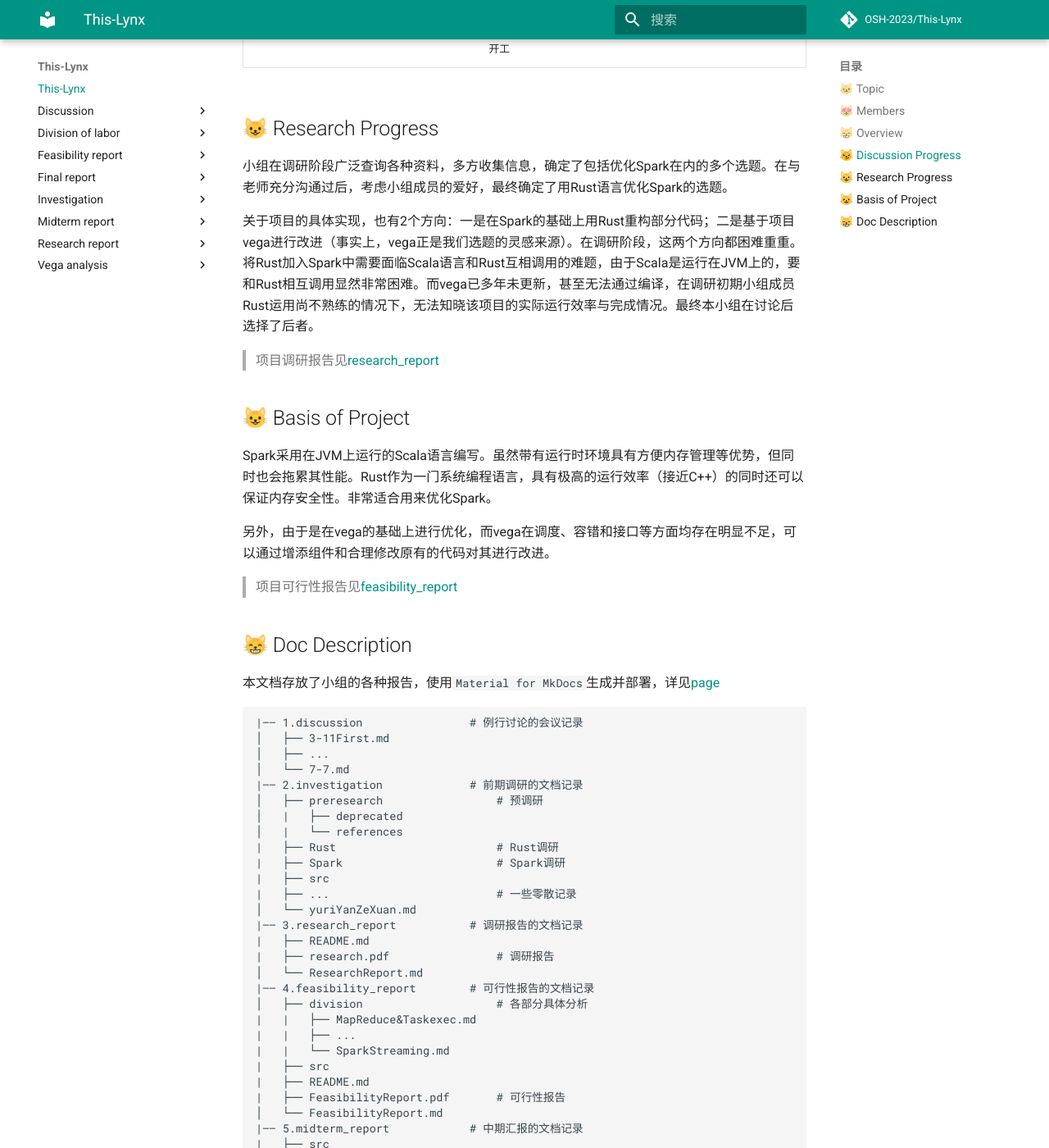
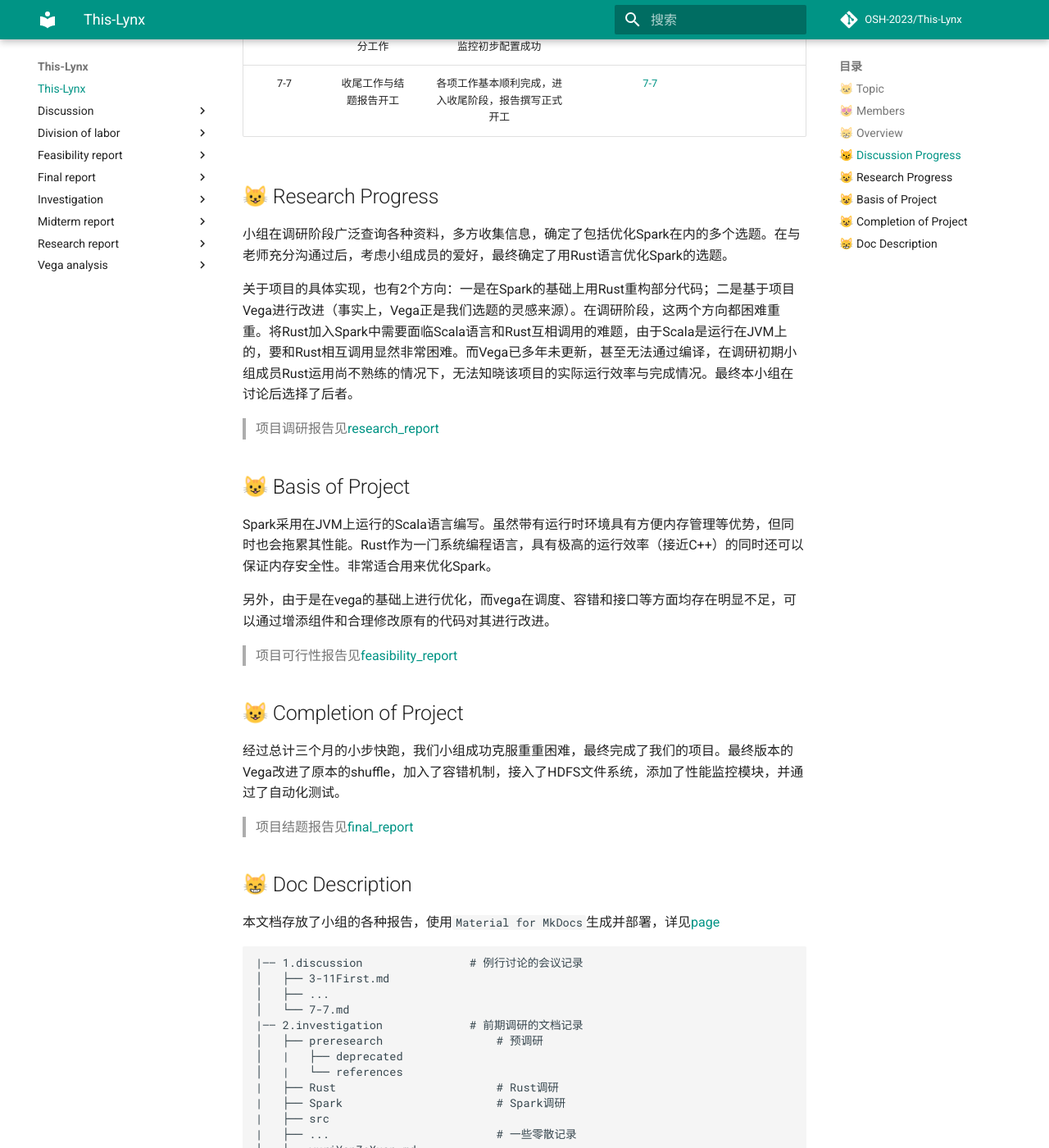
Before and after one commit to OSH-2023/This-Lynx, an MkDocs documentation site: the page built from docs/README.md, in a window 1280 px wide and 1400 px high, scrolled down 2849 px. Shown: the whole window at 82% size. Built offline with MkDocs 1.6.1 and Material for MkDocs 9.7.7, drawn with Linux system fonts in a browser that asks for light colours; comment, search, counter and statistics services are not loaded; some of the changed text lies outside the part shown.

Commit message:
update report

```diff
--- a/docs/README.md
+++ b/docs/README.md
@@ -31,44 +31,46 @@
 
 ## 😸 Overview
 
-本项目基于印度开发者rajasekarv开发的vega项目，使用Rust语言（nightly）重构分布式计算框架Spark，实现其核心功能并进行性能上的优化。
-原作者的项目已停止更新2年，项目中存在大量未完成部分，且已无法在当前版本的Rust nightly下通过编译。本小组对该项目进行了维护，修正了部分代码，提升了容错性和运行效率，增加了与Hdfs、Prometheus、Grafana等的接口。目前vega已可以完成基本的分布式计算操作，并在许多任务上实现了相对Spark的较大性能提升。
+本项目基于印度开发者rajasekarv开发的Vega项目，使用Rust语言（nightly）重构分布式计算框架Spark，实现其核心功能并进行性能上的优化。
+
+原作者的项目已于2021年停止更新，项目中存在大量未完成部分，且已无法在当前版本的rust-nightly下通过编译。本小组对该项目进行了维护，修正了部分代码，提升了容错性和运行效率，增加了与HDFS、Prometheus等的接口，加入文件系统和性能监控模块。目前Vega已可以完成基本的分布式计算操作，并在许多任务上实现了相对Spark的较大性能提升。
 
 >  项目仓库[Repository](https://github.com/XhyDds/vega)
+>
 >  用户手册[GuideBook](https://xhydds.github.io/vega/)
 
 ## 😼 Discussion Progress
 
-| 日期  |          主题          |             内容             |                               记录                                  |     备注     |
-| :---: | :--------------------: |:--------------------------------:| :--------------------------------------------------------------------: | :----------: |
-| 3-11  |      首次讨论          |   讨论并提出了若干可选的选题方向  |         [3-11First](./docs/discussion/3-11First.md)               |              |
-| 3-18  |      调研结果讨论      |    确定了选题大方向，考虑分布式系统相关选题  |            [3-18Pre](./docs/discussion/3-18Pre.md)                 |              |
-| 3-26  |        正式立项        |    围绕选题调研了相关项目与论文  |   [3-26FormalTopic](./docs/discussion/3-26FormalTopic.md)         |              |
-|  4-2  |      选题最终方案      |     挑选出了若干具体选题，并在老师帮助下最终确定选题：基于Rust优化Spark性能瓶颈   |     [4-2TopicFinal](./docs/discussion/4-2TopicFinal.md)           | 老师参会讨论 |
-|  4-9  |     可行性方案分工     |     确定了Spark相关内容的调研与分工  |  [4-9FeasibilityDivision](./docs/discussion/4-9FeasibilityDivision.md)  |              |
-| 4-13  |     可行性报告讨论     |     继续交流Spark相关内容，进一步细化分工         |  [4-13FeasibilityDiscussion](./docs/discussion/4-13FeasibilityDis2.md)  |              |
-| 4-16  |     可行性报告讨论     |     继续交流Spark相关内容，讨论技术路线和理论技术依据    | [4-16FeasibilityDiscussion2](./docs/discussion/4-16FeasibilityDis3.md) |              |
-| 4-22  |     可行性报告讨论     |     继续交流Spark相关内容，综合各方面因素，确定在vega基础上实现rust版的spark     | [4-22FeasibilityDiscussion3](./docs/discussion/4-22FeasibilityDis4.md) |              |
-|  5-5  |        中期汇报        |     分享各自项目进度，汇总中期报告 |  [5-5MidtermDiscussion](./docs/discussion/5-5Midterm.md)         |              |
-|  5-7  |        尝试vega        |     尝试将修改vega使之能够正常运行与部署     |     [5-7TryVega](./docs/discussion/5-7TryVega.md)              |              |
-| 5-11  |      定位vega分工      |     确定了对vega进行代码调研与修改的分工   |    [5-11LocateVega](./docs/discussion/5-11LocateVega.md)          |              |
-| 5-14  |        讨论尝试        |     尝试SSH和TCP尝试，为多机部署vega做准备   |   [5-14VegaDis](./docs/discussion/5-14VegaDiscussion.md)         |              |
-| 5-18  | 阅读代码，尝试双机连接 |  讨论了阅读vega代码的收获，理清运行逻辑，并尝试双机部署vega  |                    |              |
-| 5-21  | 阅读代码，尝试多机连接 |  讨论了阅读vega代码的收获，大致确定可修改的代码位置，并尝试多机部署vega  |    |              |
-| 5-28  |        阅读代码       |  讨论了阅读vega代码的收获，并尝试对其中部分代码进行修改|           |              |
-|  6-2  |     讨论Lab4的分工     |  讨论lab4分工，进一步尝试对vega部分代码进行修改      |   [6-2Lab4](./docs/discussion/6-2Lab4.md)                 |              |
-|  6-8  |   完成Lab4的剩余部分   |  完成lab4，进一步尝试对vega部分代码进行修改      |        [6-8Lab4](./docs/discussion/6-8Lab4.md)                 |              |
-| 6-11  |    讨论接下来的工作    |   期末考前最后一次例会，进一步尝试对vega部分代码进行修改，并讨论考后的项目规划    |         [6-11Job](./docs/discussion/6-11Job.md)                 |              |
-|  7-4  |  考试周后继续完善项目  |    期末考试后的第一次例会，讨论了项目进展，多点发力、全速推进   |                [7-4](./docs/discussion/7-4.md)                     |              |
-|  7-5  |      继续完善项目      |    shuffle方面的优化基本完成，编写了多个benchmark     |     [7-5](./docs/discussion/7-5.md)                     |              |
-|  7-6  |   基本完成大部分工作   |    hdfs与容错基本完成，性能监控初步配置成功    |         [7-6](./docs/discussion/7-6.md)                     |              |
-|  7-7  | 收尾工作与结题报告开工 |    各项工作基本顺利完成，进入收尾阶段，报告撰写正式开工     |         [7-7](./docs/discussion/7-7.md)                     |              |
+| 日期  |          主题          |                                     内容                                     |                                  记录                                  |     备注     |
+| :---: | :--------------------: | :--------------------------------------------------------------------------: | :--------------------------------------------------------------------: | :----------: |
+| 3-11  |        首次讨论        |                        讨论并提出了若干可选的选题方向                        |              [3-11First](./docs/discussion/3-11First.md)               |              |
+| 3-18  |      调研结果讨论      |                   确定了选题大方向，考虑分布式系统相关选题                   |                [3-18Pre](./docs/discussion/3-18Pre.md)                 |              |
+| 3-26  |        正式立项        |                         围绕选题调研了相关项目与论文                         |        [3-26FormalTopic](./docs/discussion/3-26FormalTopic.md)         |              |
+|  4-2  |      选题最终方案      | 挑选出了若干具体选题，并在老师帮助下最终确定选题：基于Rust优化Spark性能瓶颈  |          [4-2TopicFinal](./docs/discussion/4-2TopicFinal.md)           | 老师参会讨论 |
+|  4-9  |     可行性方案分工     |                       确定了Spark相关内容的调研与分工                        | [4-9FeasibilityDivision](./docs/discussion/4-9FeasibilityDivision.md)  |              |
+| 4-13  |     可行性报告讨论     |                    继续交流Spark相关内容，进一步细化分工                     | [4-13FeasibilityDiscussion](./docs/discussion/4-13FeasibilityDis2.md)  |              |
+| 4-16  |     可行性报告讨论     |              继续交流Spark相关内容，讨论技术路线和理论技术依据               | [4-16FeasibilityDiscussion2](./docs/discussion/4-16FeasibilityDis3.md) |              |
+| 4-22  |     可行性报告讨论     |   继续交流Spark相关内容，综合各方面因素，确定在vega基础上实现rust版的spark   | [4-22FeasibilityDiscussion3](./docs/discussion/4-22FeasibilityDis4.md) |              |
+|  5-5  |        中期汇报        |                        分享各自项目进度，汇总中期报告                        |        [5-5MidtermDiscussion](./docs/discussion/5-5Midterm.md)         |              |
+|  5-7  |        尝试vega        |                     尝试将修改vega使之能够正常运行与部署                     |             [5-7TryVega](./docs/discussion/5-7TryVega.md)              |              |
+| 5-11  |      定位vega分工      |                     确定了对vega进行代码调研与修改的分工                     |         [5-11LocateVega](./docs/discussion/5-11LocateVega.md)          |              |
+| 5-14  |        讨论尝试        |                    尝试SSH和TCP尝试，为多机部署vega做准备                    |         [5-14VegaDis](./docs/discussion/5-14VegaDiscussion.md)         |              |
+| 5-18  | 阅读代码，尝试双机连接 |          讨论了阅读vega代码的收获，理清运行逻辑，并尝试双机部署vega          |                                                                        |              |
+| 5-21  | 阅读代码，尝试多机连接 |    讨论了阅读vega代码的收获，大致确定可修改的代码位置，并尝试多机部署vega    |                                                                        |              |
+| 5-28  |        阅读代码        |            讨论了阅读vega代码的收获，并尝试对其中部分代码进行修改            |                                                                        |              |
+|  6-2  |     讨论Lab4的分工     |                讨论lab4分工，进一步尝试对vega部分代码进行修改                |                [6-2Lab4](./docs/discussion/6-2Lab4.md)                 |              |
+|  6-8  |   完成Lab4的剩余部分   |                  完成lab4，进一步尝试对vega部分代码进行修改                  |                [6-8Lab4](./docs/discussion/6-8Lab4.md)                 |              |
+| 6-11  |    讨论接下来的工作    | 期末考前最后一次例会，进一步尝试对vega部分代码进行修改，并讨论考后的项目规划 |                [6-11Job](./docs/discussion/6-11Job.md)                 |              |
+|  7-4  |  考试周后继续完善项目  |          期末考试后的第一次例会，讨论了项目进展，多点发力、全速推进          |                    [7-4](./docs/discussion/7-4.md)                     |              |
+|  7-5  |      继续完善项目      |                shuffle方面的优化基本完成，编写了多个benchmark                |                    [7-5](./docs/discussion/7-5.md)                     |              |
+|  7-6  |   基本完成大部分工作   |                   hdfs与容错基本完成，性能监控初步配置成功                   |                    [7-6](./docs/discussion/7-6.md)                     |              |
+|  7-7  | 收尾工作与结题报告开工 |             各项工作基本顺利完成，进入收尾阶段，报告撰写正式开工             |                    [7-7](./docs/discussion/7-7.md)                     |              |
 
 ## 😺 Research Progress
 
 小组在调研阶段广泛查询各种资料，多方收集信息，确定了包括优化Spark在内的多个选题。在与老师充分沟通过后，考虑小组成员的爱好，最终确定了用Rust语言优化Spark的选题。
 
-关于项目的具体实现，也有2个方向：一是在Spark的基础上用Rust重构部分代码；二是基于项目vega进行改进（事实上，vega正是我们选题的灵感来源）。在调研阶段，这两个方向都困难重重。将Rust加入Spark中需要面临Scala语言和Rust互相调用的难题，由于Scala是运行在JVM上的，要和Rust相互调用显然非常困难。而vega已多年未更新，甚至无法通过编译，在调研初期小组成员Rust运用尚不熟练的情况下，无法知晓该项目的实际运行效率与完成情况。最终本小组在讨论后选择了后者。
+关于项目的具体实现，也有2个方向：一是在Spark的基础上用Rust重构部分代码；二是基于项目Vega进行改进（事实上，Vega正是我们选题的灵感来源）。在调研阶段，这两个方向都困难重重。将Rust加入Spark中需要面临Scala语言和Rust互相调用的难题，由于Scala是运行在JVM上的，要和Rust相互调用显然非常困难。而Vega已多年未更新，甚至无法通过编译，在调研初期小组成员Rust运用尚不熟练的情况下，无法知晓该项目的实际运行效率与完成情况。最终本小组在讨论后选择了后者。
 
 >  项目调研报告见[research_report](./docs/research_report/ResearchReport.md)
 
@@ -79,6 +81,12 @@
 另外，由于是在vega的基础上进行优化，而vega在调度、容错和接口等方面均存在明显不足，可以通过增添组件和合理修改原有的代码对其进行改进。
 
 >  项目可行性报告见[feasibility_report](./docs/feasibility_report/FeasibilityReport.md)
+
+## 😺 Completion of Project
+
+经过总计三个月的小步快跑，我们小组成功克服重重困难，最终完成了我们的项目。最终版本的Vega改进了原本的shuffle，加入了容错机制，接入了HDFS文件系统，添加了性能监控模块，并通过了自动化测试。
+
+> 项目结题报告见[final_report](./docs/final_report/final_report.md)
 
 ## 😸 Doc Description
 本文档存放了小组的各种报告，使用`Material for MkDocs`生成并部署，详见[page](https://osh-2023.github.io/This-Lynx/)
```
Also changed, not shown: README.md (+35 -27 lines), docs/final_report/final_report.md (+2 -2 lines).
